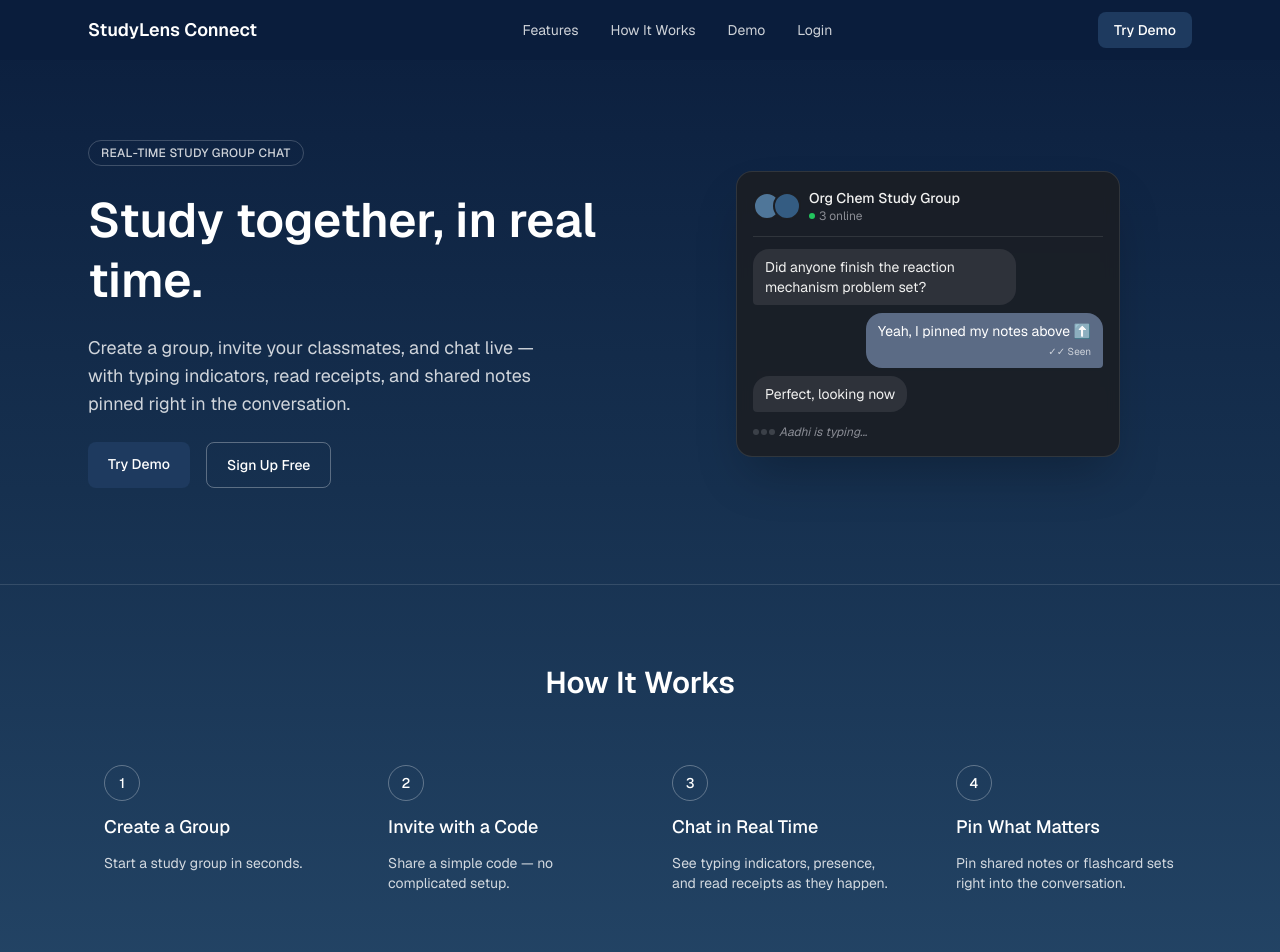
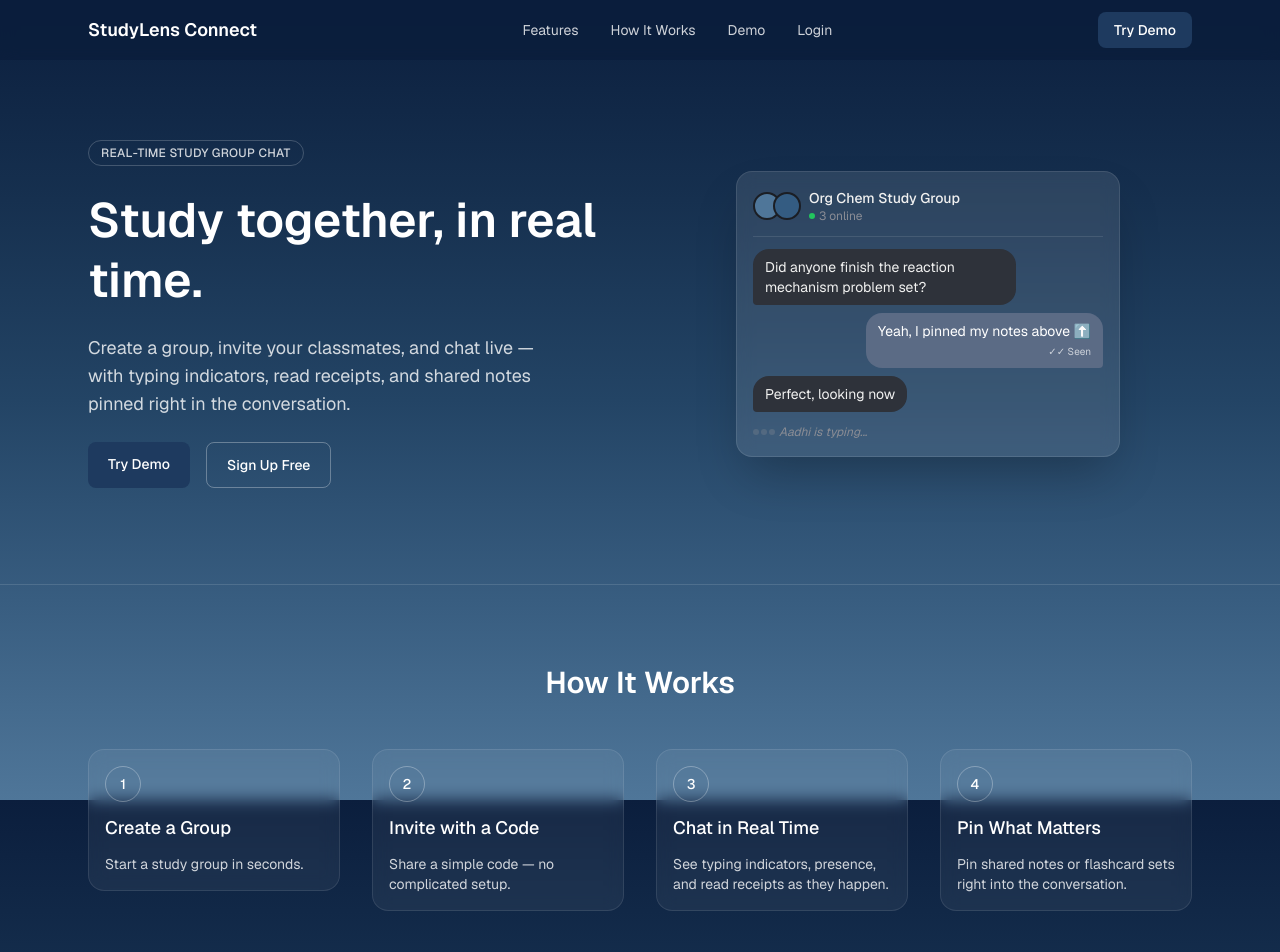
Before and after one commit to Aadhi153/studylens-connect, a Next.js app: page / in a window 1280 px wide. Shown: the top 952 px of the page. Built offline with nearby package versions, Linux system fonts and the light colour scheme.

Commit message:
feat: add landing page components and global styles for chat interface mockups

```diff
--- a/src/app/globals.css
+++ b/src/app/globals.css
@@ -59,7 +59,8 @@
 
 .landing-page-wrapper {
   background: var(--landing-gradient);
-  min-height: 100%;
+  background-attachment: fixed;
+  min-height: 100vh;
 }
 
 html,
--- a/src/components/landing/ChatMockup.tsx
+++ b/src/components/landing/ChatMockup.tsx
@@ -1,6 +1,6 @@
 export function ChatMockup() {
   return (
-    <div className="w-full max-w-sm rounded-2xl border border-white/10 bg-app-bg/90 p-4 shadow-2xl backdrop-blur">
+    <div className="w-full max-w-sm rounded-2xl border border-white/10 bg-white/10 p-4 shadow-2xl backdrop-blur">
       <div className="mb-3 flex items-center gap-2 border-b border-white/10 pb-3">
         <div className="flex -space-x-2">
           <div className="h-7 w-7 rounded-full border-2 border-app-bg bg-tint-3" />
--- a/src/components/landing/HowItWorks.tsx
+++ b/src/components/landing/HowItWorks.tsx
@@ -29,7 +29,7 @@ export function HowItWorks() {
       <div className="grid grid-cols-1 gap-8 md:grid-cols-4">
         {steps.map((step, i) => (
           <div key={step.title} className="fade-in-item">
-            <div className="step-card flex flex-col items-start gap-3 rounded-2xl p-4">
+            <div className="step-card flex flex-col items-start gap-3 rounded-2xl border border-white/10 bg-white/5 p-4 backdrop-blur">
               <span className="flex h-9 w-9 items-center justify-center rounded-full border border-white/30 text-sm font-medium text-landing-on-gradient">
                 {i + 1}
               </span>
```
